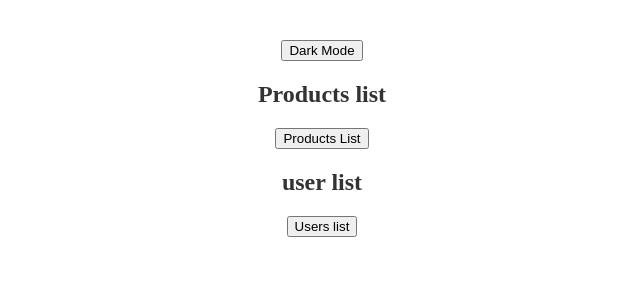
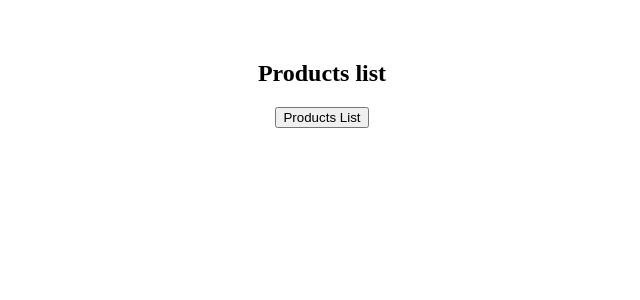
Before and after one commit to HaThu6989/Ecommerce, a React (Vite) app: page / in a window 1280 px wide. Shown: the top 300 px of the page, without its empty margins (318-958 px from the left). Built offline with nearby package versions, Linux system fonts and the light colour scheme.

Commit message:
Ajouter Le component User et Toggle, et les router Pour user

```diff
--- a/src/App.jsx
+++ b/src/App.jsx
@@ -1,23 +1,44 @@
-import { useState } from 'react'
-import reactLogo from './assets/react.svg'
+
 import './App.css'
 import ProductList from './components/ProductList'
 import User from './components/User'
 import DarkModeToggle from "./components/DarkModeToggle";
 // import { Router } from 'react-router-dom';
+import { BrowserRouter as Router, Routes, Route } from "react-router-dom";
+
+
 function App() {
   return (
     <div className="App">
-    <DarkModeToggle/>
-      {/* <Router>
-        <Header/>
-      </Router> */}
-      {/* <Header/> */}
-      <ProductList/>
-      <User/>
+      <Router>
+        <Routes>
+          <Route path="/" element={<ProductList />} />
+          {/* <Route path="/products/:productId" element={<ProductDetails />} /> */}
+          <Route path="/user" element={<User />} />
+
+        </Routes>
+      </Router>
 
     </div>
   )
 }
 
 export default App
+
+
+// function App() {
+//   return (
+//     <div className="App">
+//     <DarkModeToggle/>
+//       {/* <Router>
+//         <Header/>
+//       </Router> */}
+//       {/* <Header/> */}
+//       <ProductList/>
+//       <User/>
+
+//     </div>
+//   )
+// }
+
+// export default App
--- a/src/components/User.jsx
+++ b/src/components/User.jsx
@@ -12,10 +12,11 @@ const User = () => {
     <div>
           <h2>user list</h2>
           <button onClick={() => dispatch(fetchUsers(user))}>Users list</button>
+          <h2>{user.username}</h2>
 
-        {user.map(elem => (
-            <li>{elem.username}</li>
-        ))}
+            {/*.map(elem => (
+                <li>{elem.username}</li>
+            ))} */}
     </div>
   );
 };
--- a/src/store/usersSlice.jsx
+++ b/src/store/usersSlice.jsx
@@ -14,17 +14,15 @@ export const usersSlice = createSlice({
     },
     usersReceived(state, action) {
       state.loading = "idle";
-      state.users = action.payload.map((e) => e);
+      state.users = action.payload;
     },
   },
 });
 export const {usersLoading, usersReceived} = usersSlice.actions
 
-const fetchUsersApi = () => fetch('https://fakestoreapi.com/users').then(res=>res.json())
+const fetchUsersApi = () => fetch('https://fakestoreapi.com/users/1')
+.then(res=>res.json())
 
-// console.log("ici",fetch('https://fakestoreapi.com/users')
-// .then(res=>res.json())
-// .then(json=>console.log("json",json)))
 
 export const fetchUsers = () => async (dispatch) => {
   dispatch(usersLoading());
```
